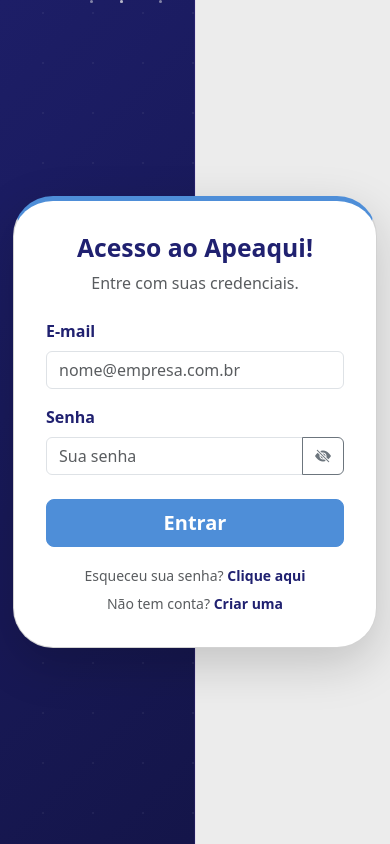
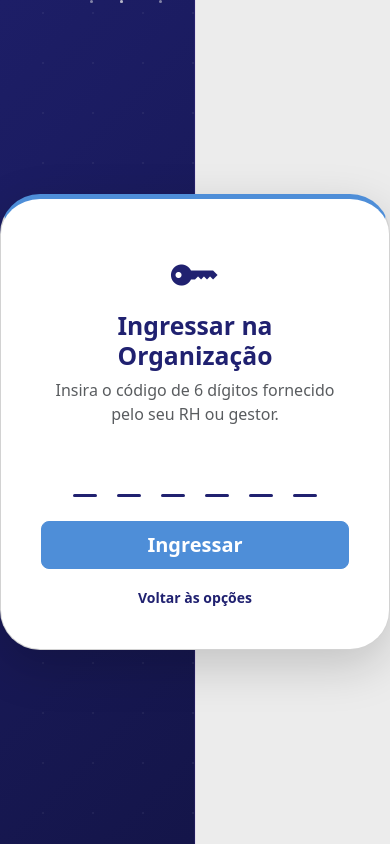
Before and after one commit to LenharesY2K/TCC_React, a React (Vite) app in the folder react/: page / in a window 390 px wide. Built offline with nearby package versions, Linux system fonts and the light colour scheme.

Commit message:
JoinPage creation

```diff
--- a/react/src/App.jsx
+++ b/react/src/App.jsx
@@ -3,6 +3,7 @@ import './App.css';
 import LoginPage from './components/pages/LoginPage';
 import RegisterPage from './components/pages/RegisterPage';
 import { AlignCenter, AlignJustify, Zap } from 'lucide-react';
+import JoinPage from './components/pages/JoinPage';
 
 function FadeInScreen({ children, duration = 2000, imagePath, imageStyle = {} }) {
   const [isVisible, setIsVisible] = useState(true);
@@ -85,7 +86,7 @@ function App() {
         height: '150px',
       }}
     >
-      <LoginPage />
+      <JoinPage />
     </FadeInScreen>
   </div>
   );
--- /dev/null
+++ b/react/src/components/joinpage/PageContainer.jsx
@@ -0,0 +1,125 @@
+import React, { useEffect, useState } from "react";
+import "./css/PageContainer.css";
+
+export default function PageContainer() {
+    const [showPassword, setShowPassword] = useState(false);
+    const [isLoading, setIsLoading] = useState(false);
+
+    const togglePassword = () => {
+        setShowPassword(!showPassword);
+    };
+
+    const handleSubmit = async (e) => {
+        e.preventDefault();
+        setIsLoading(true);
+
+        try {
+            await new Promise(resolve => setTimeout(resolve, 2000));
+
+            window.location.href = '/dashboard';
+
+        } catch (error) {
+            console.error('Erro no login:', error);
+            setIsLoading(false);
+            alert('Erro ao fazer login');
+        }
+    };
+
+    useEffect(() => {
+        const input = document.getElementById("invitationCode");
+
+        input.addEventListener("input", () => {
+            const val = input.value.slice(0, 6);
+
+            for (let i = 0; i < 6; i++) {
+                const slot = document.getElementById(`slot-${i}`);
+                slot.textContent = val[i] || "";
+            }
+        });
+    }, []);
+
+    return (
+        <div className="code-container">
+            <div className="card shadow-lg p-4" style={{ width: "100%", maxWidth: "450px" }}>
+                <div className="card-body text-center">
+
+                    <i
+                        className="bi bi-key-fill text-purple-dark mb-3"
+                        style={{ fontSize: "3rem" }}
+                    ></i>
+
+                    <h2 className="text-purple-dark fw-bold mb-2">Ingressar na Organização</h2>
+
+                    <p className="text-muted mb-4">
+                        Insira o código de 6 dígitos fornecido pelo seu RH ou gestor.
+                    </p>
+
+                    <form id="joinForm" onSubmit={handleSubmit}>
+                        <div className="mb-4">
+
+                            <label
+                                htmlFor="invitationCode"
+                                className="form-label visually-hidden"
+                            >
+                                Código de Convite
+                            </label>
+
+                            <div className="code-wrapper">
+                                <input
+                                    type="text"
+                                    id="invitationCode"
+                                    maxLength={6}
+                                    pattern="[0-9A-Za-z]{6}"
+                                    required
+                                    className="code-input-real"
+                                />
+
+                                <div className="code-visual">
+                                    {[...Array(6)].map((_, i) => (
+                                        <div key={i} className="code-slot">
+                                            <span className="code-char" id={`slot-${i}`}></span>
+                                            <div className="code-underline"></div>
+                                        </div>
+                                    ))}
+                                </div>
+                            </div>
+
+                            <div
+                                className="form-text mt-2 text-start"
+                                style={{ maxWidth: "250px", margin: "0 auto" }}
+                            >
+                            </div>
+                        </div>
+
+                        <div className="d-grid mt-4">
+                            <button
+                                type="submit"
+                                className="btn btn-custom btn-lg"
+                                disabled={isLoading}
+                            >
+                                {isLoading ? (
+                                    <span className="spinner"></span>
+                                ) : (
+                                    <span>Ingressar</span>
+                                )}
+                            </button>
+                        </div>
+
+                        <div className="text-center mt-3">
+                            <small className="text-muted">
+                                <a
+                                    href="#"
+                                    className="text-purple-dark fw-semibold"
+                                    style={{ textDecoration: "none" }}
+                                >
+                                    Voltar às opções
+                                </a>
+                            </small>
+                        </div>
+                    </form>
+
+                </div>
+            </div>
+        </div>
+    );
+}
--- /dev/null
+++ b/react/src/components/joinpage/css/PageContainer.css
@@ -0,0 +1,215 @@
+@import url('https://fonts.googleapis.com/css2?family=Poppins:wght@300;400;500;600;700&display=swap');
+
+.btn.btn-custom {
+    background-color: #4e8ed8;
+    border-color: #4e8ed8;
+    color: #ffffff;
+    font-weight: bold;
+    transition: background-color 0.3s, border-color 0.3s;
+}
+
+.btn.btn-custom:hover {
+    background-color: #5aa0e6;
+    border-color: #5aa0e6;
+    color: #ffffff;
+}
+
+.text-purple-dark {
+    color: #202170;
+    transition: background-color 0.4s;
+
+}
+
+.card {
+    border-top: 5px solid #4e8ed8;
+    border-radius: 40px !important;
+}
+
+.code-container {
+    min-height: 100vh;
+    display: flex;
+    align-items: center;
+    justify-content: center;
+    background-color: #f8f9fa;
+}
+
+
+.btn-custom {
+    position: relative;
+}
+
+.spinner {
+    display: inline-block;
+    width: 20px;
+    height: 20px;
+    border: 3px solid rgba(255, 255, 255, 0.3);
+    border-top-color: white;
+    border-radius: 50%;
+    animation: spin 0.8s linear infinite;
+}
+
+@keyframes spin {
+    to {
+        transform: rotate(360deg);
+    }
+}
+
+.code-wrapper {
+    position: relative;
+    width: 330px;
+    margin: 0 auto;
+}
+
+.code-input-real {
+    position: absolute;
+    inset: 0;
+    width: 100%;
+    height: 60px;
+    opacity: 0;
+    cursor: text;
+    z-index: 10;
+}
+
+.code-visual {
+    display: flex;
+    justify-content: center;
+    gap: 20px;
+    pointer-events: none;
+}
+
+.code-slot {
+    display: flex;
+    flex-direction: column;
+    align-items: center;
+    gap: 8px;
+    transition: transform 0.2s ease;
+}
+.code-slot.filled {
+    animation: popIn 0.3s cubic-bezier(0.34, 1.56, 0.64, 1);
+}
+
+@keyframes popIn {
+    0% {
+        transform: scale(0.8);
+    }
+    50% {
+        transform: scale(1.1);
+    }
+    100% {
+        transform: scale(1);
+    }
+}
+
+.code-char {
+    font-family: 'Poppins', sans-serif;
+    font-size: 2rem;
+    font-weight: 600;
+    color: #202170;
+    height: 36px;
+    min-width: 32px;
+    display: flex;
+    align-items: center;
+    justify-content: center;
+    transition: all 0.2s ease;
+}
+
+.code-char:empty {
+    opacity: 0.3;
+}
+
+.code-underline {
+    width: 32px;
+    height: 3px;
+    background-color: #202170;
+    border-radius: 2px;
+    transition: all 0.3s ease;
+    position: relative;
+    overflow: hidden;
+}
+
+.code-slot.filled .code-underline {
+    background-color: #202170;
+    box-shadow: 0 2px 8px rgba(32, 33, 112, 0.3);
+}
+
+.code-slot.active .code-underline {
+    background-color: #5B5FC7;
+    animation: pulse 1.5s ease-in-out infinite;
+}
+
+@keyframes pulse {
+    0%, 100% {
+        opacity: 1;
+        transform: scaleX(1);
+    }
+    50% {
+        opacity: 0.6;
+        transform: scaleX(0.95);
+    }
+}
+
+.code-slot.filled .code-underline::after {
+    content: '';
+    position: absolute;
+    top: 0;
+    left: -100%;
+    width: 100%;
+    height: 100%;
+    background: linear-gradient(90deg, transparent, rgba(255, 255, 255, 0.6), transparent);
+    animation: shine 0.6s ease-out;
+}
+
+@keyframes shine {
+    to {
+        left: 100%;
+    }
+}
+
+.code-wrapper:hover .code-underline {
+    background-color: #5B5FC7;
+}
+
+.code-wrapper.error .code-slot {
+    animation: shake 0.4s ease;
+}
+
+.code-wrapper.error .code-underline {
+    background-color: #dc3545;
+}
+
+.code-wrapper.error .code-char {
+    color: #dc3545;
+}
+
+@keyframes shake {
+    0%, 100% { transform: translateX(0); }
+    25% { transform: translateX(-8px); }
+    75% { transform: translateX(8px); }
+}
+
+.code-wrapper.success .code-underline {
+    background-color: #28a745;
+    box-shadow: 0 2px 12px rgba(40, 167, 69, 0.4);
+}
+
+.code-wrapper.success .code-char {
+    color: #28a745;
+}
+
+@media (max-width: 480px) {
+    .code-wrapper {
+        width: 280px;
+    }
+
+    .code-visual {
+        gap: 12px;
+    }
+
+    .code-char {
+        font-size: 1.5rem;
+    }
+
+    .code-underline {
+        width: 24px;
+    }
+}
--- /dev/null
+++ b/react/src/components/pages/JoinPage.jsx
@@ -0,0 +1,12 @@
+import React from "react";
+import LoginBackground from "../login/LoginBackground";
+import PageContainer from "../joinpage/PageContainer";
+
+export default function JoinPage() {
+    return (
+        <div style={{ position: 'relative' }}>
+        <LoginBackground/>
+        <PageContainer />
+        </div>
+    );
+}
--- a/react/src/components/register/RegisterForm.jsx
+++ b/react/src/components/register/RegisterForm.jsx
@@ -3,10 +3,26 @@ import './css/RegisterForm.css';
 
 export default function RegisterForm() {
   const [showPassword, setShowPassword] = useState(false);
+  const [isLoading, setIsLoading] = useState(false);
 
   function togglePassword() {
     setShowPassword(prev => !prev);
   }
+  const handleSubmit = async (e) => {
+    e.preventDefault();
+    setIsLoading(true);
+
+    try {
+      await new Promise(resolve => setTimeout(resolve, 2000));
+
+      window.location.href = '/dashboard';
+
+    } catch (error) {
+      console.error('Erro no login:', error);
+      setIsLoading(false);
+      alert('Erro ao fazer login');
+    }
+  };
 
   return (
     <div className="signup-container">
@@ -20,7 +36,7 @@ export default function RegisterForm() {
             <p className="text-muted">Comece sua gestão inteligente hoje mesmo!</p>
           </div>
 
-          <form id="signupForm" action="ControllerSignin.php" method="POST">
+          <form id="signupForm" action="ControllerSignin.php" method="POST" onSubmit={handleSubmit}>
 
             <div className="mb-3">
               <label htmlFor="fullName" className="form-label text-purple-dark fw-semibold">
@@ -94,8 +110,16 @@ export default function RegisterForm() {
             </div>
 
             <div className="d-grid">
-              <button type="submit" className="btn btn-custom btn-lg">
-                Criar Conta
+              <button
+                type="submit"
+                className="btn btn-custom btn-lg"
+                disabled={isLoading}
+              >
+                {isLoading ? (
+                  <span className="spinner"></span>
+                ) : (
+                  <span>Criar Conta</span>
+                )}
               </button>
             </div>
 
--- a/react/src/components/register/css/RegisterForm.css
+++ b/react/src/components/register/css/RegisterForm.css
@@ -30,3 +30,19 @@
     border-top: 5px solid #4e8ed8;
     border-radius: 40px;
 }
+
+.spinner {
+    display: inline-block;
+    width: 20px;
+    height: 20px;
+    border: 3px solid rgba(255, 255, 255, 0.3);
+    border-top-color: white;
+    border-radius: 50%;
+    animation: spin 0.8s linear infinite;
+}
+
+@keyframes spin {
+    to {
+        transform: rotate(360deg);
+    }
+}
```
